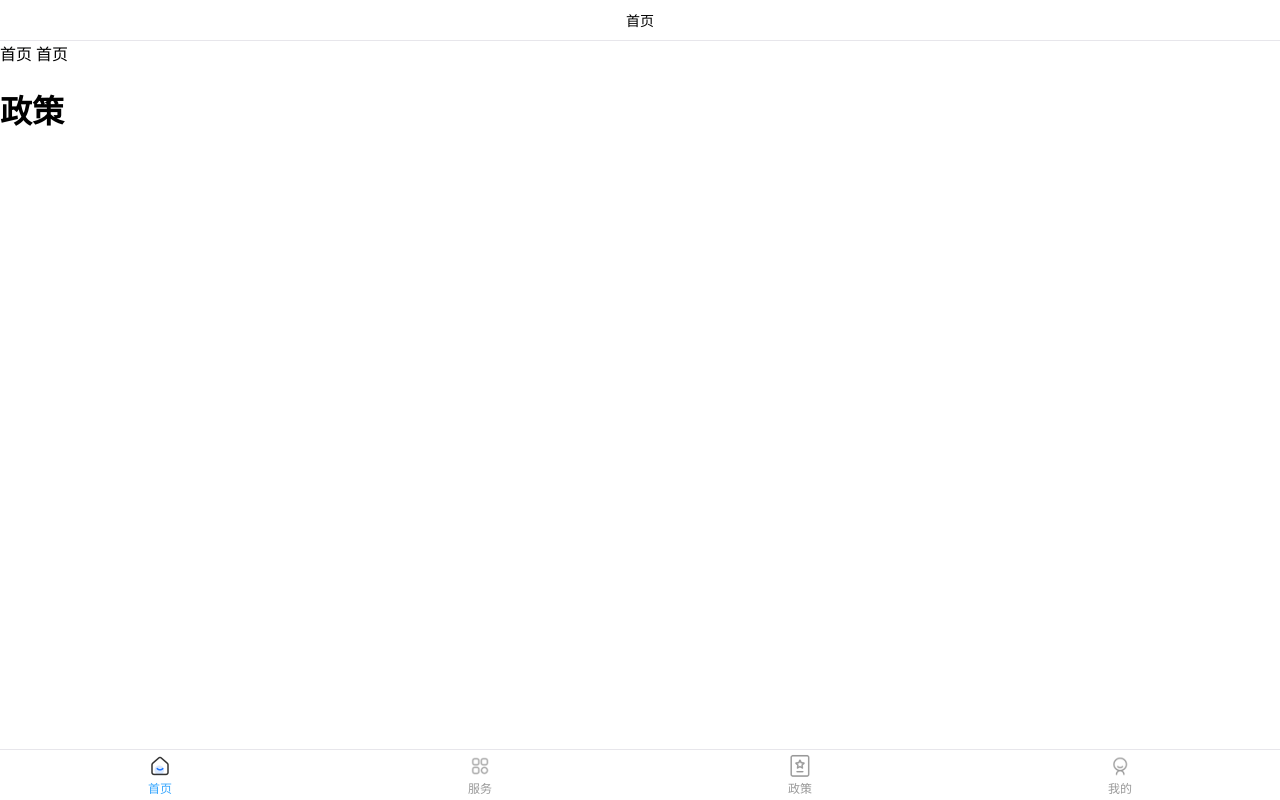
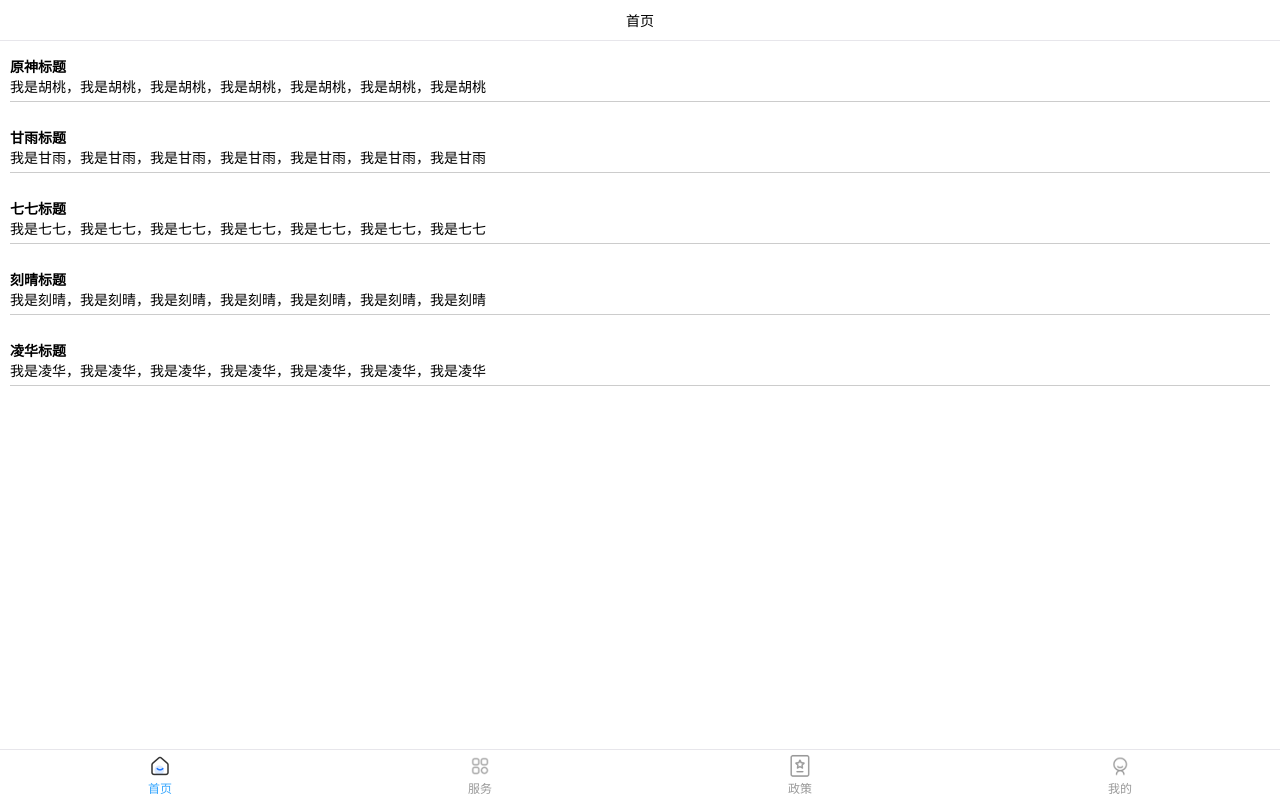
Before and after one commit to xbl741323/Vue3-TypeScript, a Vue app in the folder 实战项目/vue3-vite-ts/: page /policy in a window 1280 px wide. Built offline with nearby package versions, Linux system fonts and the light colour scheme.

Commit message:
提交更新

```diff
--- a/实战项目/vue3-vite-ts/src/App.vue
+++ b/实战项目/vue3-vite-ts/src/App.vue
@@ -1,27 +1,25 @@
 <template>
-  <Head :title="title"></Head>
-  {{ pageInfo.title }}
-  {{ pageInfo?.title }}
+  <Head v-if="router.currentRoute.value.name != 'policyDetail'" :title="title"></Head>
   <RouterView />
   <tab-bar @changeTitle="changeHeadTitle" ref="tabBar"></tab-bar>
 </template>
 
 <script setup lang="ts">
-import { RouterView } from 'vue-router'
+import { ref, watch } from 'vue'
+import { RouterView, useRouter } from 'vue-router'
 import Head from '@/components/common/head.vue'
 import TabBar from '@/components/common/tab-bar.vue'
-import { ref, reactive } from 'vue'
 const title = ref('首页')
 const tabBar = ref<InstanceType<typeof TabBar>>()
-const pageInfo = reactive({
-  title: '首页'
-})
 const changeHeadTitle = (val: string) => {
   title.value = val
-  pageInfo.title = val
-  console.log(tabBar.value?.activeIndex,'子组件暴露的值')
+  console.log(tabBar.value?.activeIndex, '子组件暴露的activeIndex')
   tabBar.value?.open()
 }
+const router = useRouter()
+watch(() => router.currentRoute.value, (newVal, oldVal) => {
+  console.log(newVal, 'newVal输出当前路由');
+})
 </script>
 
 <style scoped></style>
--- a/实战项目/vue3-vite-ts/src/components/common/head.vue
+++ b/实战项目/vue3-vite-ts/src/components/common/head.vue
@@ -3,20 +3,22 @@
 </template>
 
 <script setup lang="ts">
-// const props = defineProps({
-//   title: { type: String, required: true },
-// })
+// 方式1：运行时声明
+const props = defineProps({
+  title: { type: String, required: true },
+})
 
-// 使用泛型接收
+// 方式2：基于类型的声明，使用泛型接收
 // const props = defineProps<{
 //   title: string
 // }>()
 
-const props = withDefaults(defineProps<{
-  title: string
-}>(), {
-  title: '我是默认值',
-})
+// 当使用基于类型的声明时，我们失去了为 props 声明默认值的能力，这可以通过 withDefaults 编译器宏解决
+// const props = withDefaults(defineProps<{
+//   title: string
+// }>(), {
+//   title: '我是默认值',
+// })
 </script>
 
 <style scoped>
--- a/实战项目/vue3-vite-ts/src/components/common/tab-bar.vue
+++ b/实战项目/vue3-vite-ts/src/components/common/tab-bar.vue
@@ -50,24 +50,26 @@ const tabList = reactive(
 )
 
 const router = useRouter();
-// const emit = defineEmits(['changeTitle'])
-const emit = defineEmits<{
-  (e: 'changeTitle', name: string, index: number): void
-  (e: 'changeName', name: string, index: number): void
-}>()
+// 1、运行时
+const emit = defineEmits(['changeTitle'])
+
+// 2、基于类型
+// const emit = defineEmits<{
+//   (e: 'changeTitle', name: string, index: number): void
+// }>()
 const toPage = (name: string, index: number) => {
   activeIndex.value = index
   emit('changeTitle', tabList[index].title, index)
-  emit('changeName', tabList[index].title, index)
   router.push({
     name: name
   });
 };
 
+// 向父组件暴露子组件的值
 defineExpose({
   activeIndex,
-  open:()=>{
-    console.log('子组件暴露的open')
+  open: () => {
+    console.log('子组件暴露的open方法')
   }
 })
 </script>
--- a/实战项目/vue3-vite-ts/src/router/index.ts
+++ b/实战项目/vue3-vite-ts/src/router/index.ts
@@ -2,6 +2,7 @@ import { createRouter, createWebHistory } from 'vue-router'
 import Home from '@/views/home/index.vue'
 import Service from '@/views/service/index.vue'
 import Policy from '@/views/policy/index.vue'
+import PolicyDetail from '@/views/policy/detail.vue'
 import Personal from '@/views/personal/index.vue'
 
 const router = createRouter({
@@ -23,6 +24,11 @@ const router = createRouter({
       component: Policy
     },
     {
+      path: '/policyDetail',
+      name: 'policyDetail',
+      component: PolicyDetail
+    },
+    {
       path: '/personal',
       name: 'personal',
       component: Personal
--- a/实战项目/vue3-vite-ts/src/views/home/index.vue
+++ b/实战项目/vue3-vite-ts/src/views/home/index.vue
@@ -1,11 +1,10 @@
 <template>
   <div class="contain">
-    <div @click="changeVal()">点我改名</div>
+    <button @click="changeVal()">点我改名</button>
     <h1>{{ name }}</h1>
     <h1>{{ getName }}</h1>
     <h1>{{ age }}</h1>
     <h1>{{ info.name }}{{ info.age }}{{ info.hobby.name }}</h1>
-    <button @click="stopWatch()">停止监听</button>
   </div>
 </template>
 
@@ -13,7 +12,7 @@
 import { computed, ref, reactive, watch, watchEffect } from 'vue';
 let name = ref<string>('胡桃')
 let age = ref<number>(18)
-type obj = {
+interface obj {
   name: string,
   age: number,
   hobby: {
@@ -40,44 +39,26 @@ let changeVal = () => {
 let getName = computed(() => {
   return `我是${name.value}`
 })
-// watch
+// watch-监视基本类型
 watch([name, age], (newVal, oldVal) => {
   console.log(newVal, 'newVal')
   console.log(oldVal, 'oldVal')
 })
 
-// watch
+// watch-监视对象
 watch(info, (newVal, oldVal) => {
   console.log(newVal, 'newVal')
   console.log(oldVal, 'oldVal')
 }, { immediate: true })
 
-// watch
-watch(() => info.age, (newVal, oldVal) => {
-  console.log(newVal, 'newVal age')
-  console.log(oldVal, 'oldVal age')
-}, { immediate: true })
-
-// watch 5、监视reactive所定义的一个响应式对象数据中的多个属性
-watch([() => info.name, () => info.age], (newVal, oldVal) => {
-  console.log(newVal, 'newVal name age')
-  console.log(oldVal, 'oldVal name age')
-}, { immediate: true })
-
-// watch
-watch(() => info.hobby, (newVal, oldVal) => {
-  console.log(newVal, 'newVal hobby')
-  console.log(oldVal, 'oldVal hobby')
-}, { immediate: true, deep: true })
 // watchEffect
-const stop = watchEffect((onInvalidate) => {
+watchEffect(() => {
   console.log(name.value, 'watchEffect')
-  onInvalidate(() => {
-    console.log('before')
-  })
 })
-
-const stopWatch = () => stop()
 </script>
 
-<style scoped></style>
+<style scoped>
+.contain{
+  padding: 5px;
+}
+</style>
--- a/实战项目/vue3-vite-ts/src/views/policy/detail.vue
+++ b/实战项目/vue3-vite-ts/src/views/policy/detail.vue
@@ -1,10 +1,40 @@
 <template>
-  <div></div>
+  <div class="contain">
+    <span>{{ routerInfo.title }}</span>
+    <span>{{ routerInfo.content }}</span>
+  </div>
 </template>
 
 <script setup lang='ts'>
-import { ref, reactive } from 'vue'
+import { ref, reactive, onMounted } from 'vue'
+import { RouterView, useRouter } from 'vue-router'
+const router = useRouter()
+
+interface essayInte {
+  title: string,
+  content: string
+}
+
+// 为啥不能赋值？
+const essayInfo = reactive<essayInte>({
+  title: '',
+  content: ''
+})
+
+const routerInfo = router.currentRoute.value.query
 
 </script>
 
-<style scoped></style>
+<style scoped>
+.contain {
+  padding: 10px 5px;
+  font-size: 14px;
+  display: flex;
+  flex-direction: column;
+}
+
+.contain>span:nth-of-type(1) {
+  text-align: center;
+  margin-bottom: 20px;
+}
+</style>
--- a/实战项目/vue3-vite-ts/src/views/policy/index.vue
+++ b/实战项目/vue3-vite-ts/src/views/policy/index.vue
@@ -1,11 +1,80 @@
 <template>
   <div class="contain">
-    <h1>{{ name }}</h1>
+    <div class="policy-item" v-for="item in essayList" :key="item.id" @click="toPage(item)">
+      <span>{{ item.title }}</span>
+      <span>{{ item.content }}</span>
+    </div>
   </div>
 </template>
 
 <script setup lang="ts">
-let name: string = '政策'
+import { useRouter } from 'vue-router'
+import { reactive } from 'vue';
+interface essayInter {
+  id: number
+  title: string,
+  content: string,
+}
+
+let essayList = reactive<essayInter[]>([
+  {
+    id: 1,
+    title: '原神标题',
+    content: '我是胡桃，我是胡桃，我是胡桃，我是胡桃，我是胡桃，我是胡桃，我是胡桃'
+  },
+  {
+    id: 2,
+    title: '甘雨标题',
+    content: '我是甘雨，我是甘雨，我是甘雨，我是甘雨，我是甘雨，我是甘雨，我是甘雨'
+  },
+  {
+    id: 3,
+    title: '七七标题',
+    content: '我是七七，我是七七，我是七七，我是七七，我是七七，我是七七，我是七七'
+  },
+  {
+    id: 4,
+    title: '刻晴标题',
+    content: '我是刻晴，我是刻晴，我是刻晴，我是刻晴，我是刻晴，我是刻晴，我是刻晴'
+  },
+  {
+    id: 5,
+    title: '凌华标题',
+    content: '我是凌华，我是凌华，我是凌华，我是凌华，我是凌华，我是凌华，我是凌华'
+  },
+])
+
+const router = useRouter();
+const toPage = (info: essayInter) => {
+  router.push({
+    name: 'policyDetail',
+    query: {
+      title: info.title,
+      content: info.content
+    }
+  })
+}
 </script>
 
-<style scoped></style>
+<style scoped>
+.contain {
+  padding: 10px;
+}
+
+.policy-item {
+  display: flex;
+  flex-direction: column;
+  border-bottom: 1px solid #cccccc;
+  margin-bottom: 20px;
+  padding: 5px 0;
+}
+
+.policy-item>span:nth-of-type(1) {
+  font-size: 14px;
+  font-weight: bold;
+}
+
+.policy-item>span:nth-of-type(2) {
+  font-size: 14px;
+}
+</style>
```
